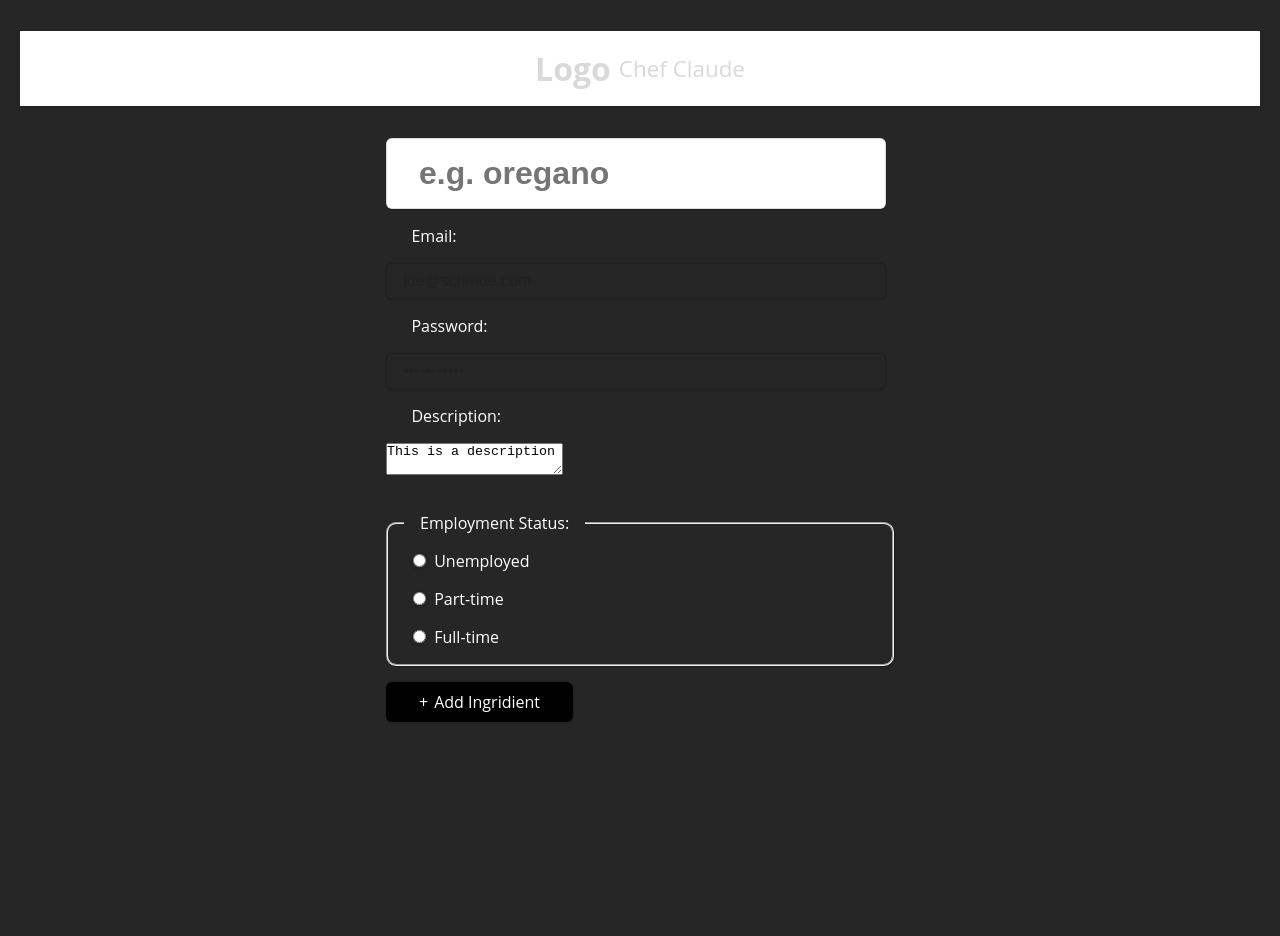
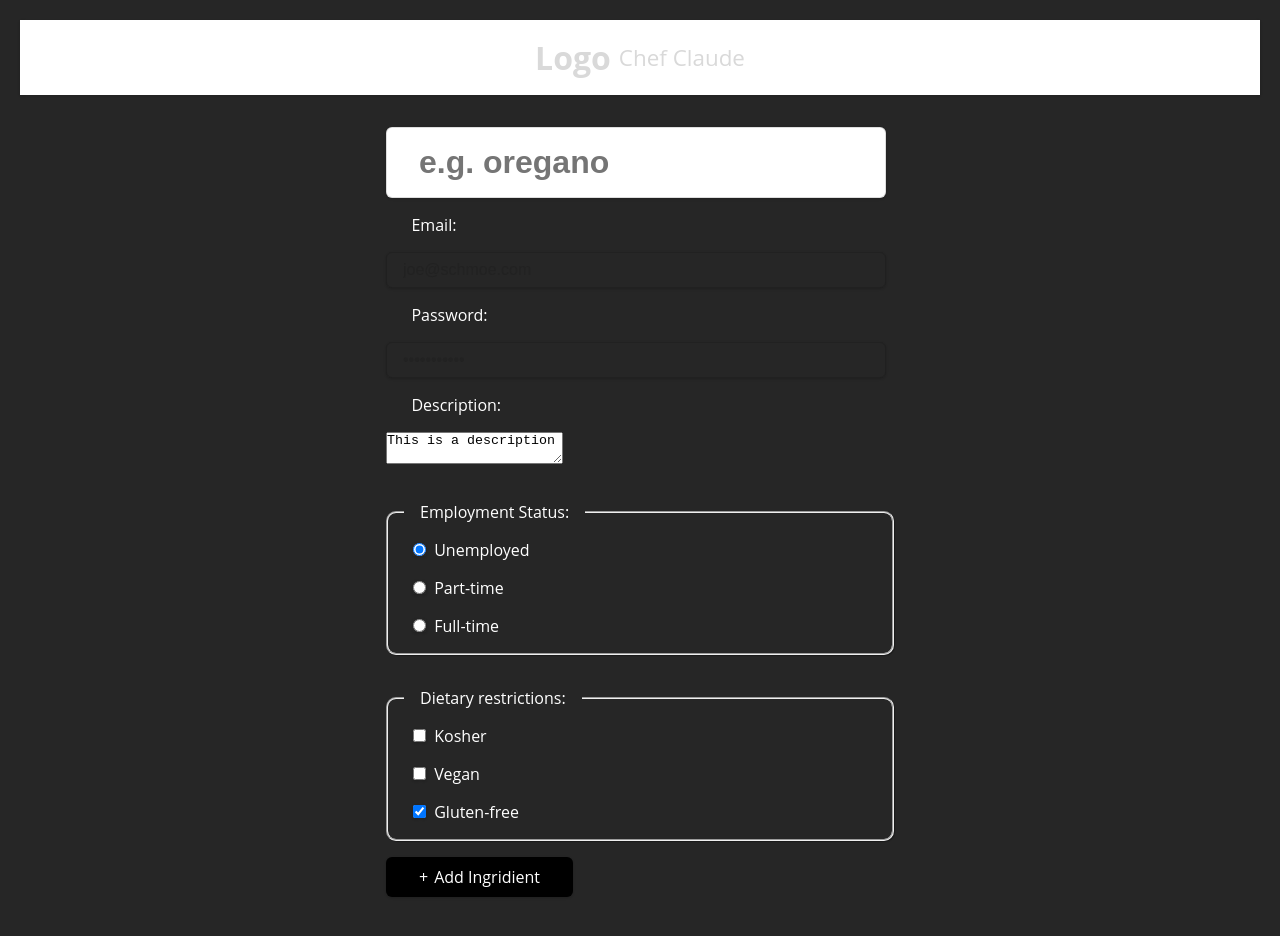
Before and after one commit to Jogata/SoftUni-React-Project, a React (Vite) app in the folder client/: page / in a window 1280 px wide. Shown: the top 936 px of the page. Before the commit the page ends 800 px from the top, so only its background shows below. Built offline with nearby package versions, Linux system fonts and the light colour scheme; a web font is replaced by a local one.

Commit message:
practice forms

```diff
--- a/client/public/styles.css
+++ b/client/public/styles.css
@@ -1124,22 +1124,22 @@ label {
   font-size: 1rem;
 }
 
-#test {
+.test {
   margin-top: 2rem;
   color: white;
   border-radius: 10px;
   box-shadow: 1px 1px 1px #0005;
 }
 
-#test legend {
+.test legend {
   margin-left: 1rem;
   padding: 0 1rem;
 }
 
-#test input {
+.test input {
   width: auto;
 }
 
-#test label {
+.test label {
   color: white;
 }
--- a/client/src/components/recepies/Main.jsx
+++ b/client/src/components/recepies/Main.jsx
@@ -61,22 +61,63 @@ export function Main() {
                     defaultValue="This is a description"
                 ></textarea>
 
-                <fieldset id="test">
+                <fieldset className="test">
                     <legend>Employment Status:</legend>
                     <label>
-                        <input type="radio" name="employmentStatus" />
+                        <input
+                            type="radio"
+                            name="employmentStatus"
+                            defaultChecked={true}
+                        />
                         Unemployed
                     </label>
                     <label>
-                        <input type="radio" name="employmentStatus" />
+                        <input
+                            type="radio"
+                            name="employmentStatus"
+                        />
                         Part-time
                     </label>
                     <label>
-                        <input type="radio" name="employmentStatus" />
+                        <input
+                            type="radio"
+                            name="employmentStatus"
+                        />
                         Full-time
                     </label>
                 </fieldset>
+
+                <fieldset className="test">
+                    <legend>Dietary restrictions:</legend>
+                    <label>
+                        <input
+                            type="checkbox"
+                            name="dietaryRestrictions"
+                            value="kosher"
+                        />
+                        Kosher
+                    </label>
+                    <label>
+                        <input
+                            type="checkbox"
+                            name="dietaryRestrictions"
+                            value="vegan"
+                        />
+                        Vegan
+                    </label>
+                    <label>
+                        <input
+                            type="checkbox"
+                            name="dietaryRestrictions"
+                            defaultChecked={true}
+                            value="gluten-free"
+                        />
+                        Gluten-free
+                    </label>
+                </fieldset>
+
                 <button type="submit">Add ingridient</button>
+
             </form>
             <ul>
                 {ingridientsList}
```
